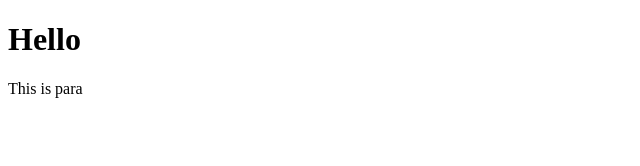
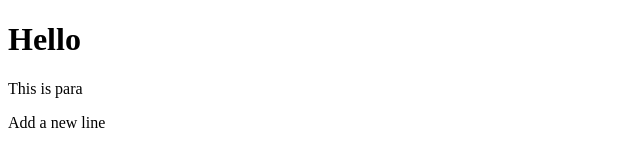
Before and after one commit to GeethPriya22/ltigitdemo, a plain HTML site: page index.html in a window 1280 px wide. Shown: the full height of the page, 0-640 px from the left. Drawn offline with Linux system fonts and the light colour scheme.

Commit message:
add new line

```diff
--- a/index.html
+++ b/index.html
@@ -6,5 +6,6 @@
 <body>
 	<h1>Hello</h1>
 	<p>This is para</p>
+	<p>Add a new line</p>
 </body>
 </html>
```
